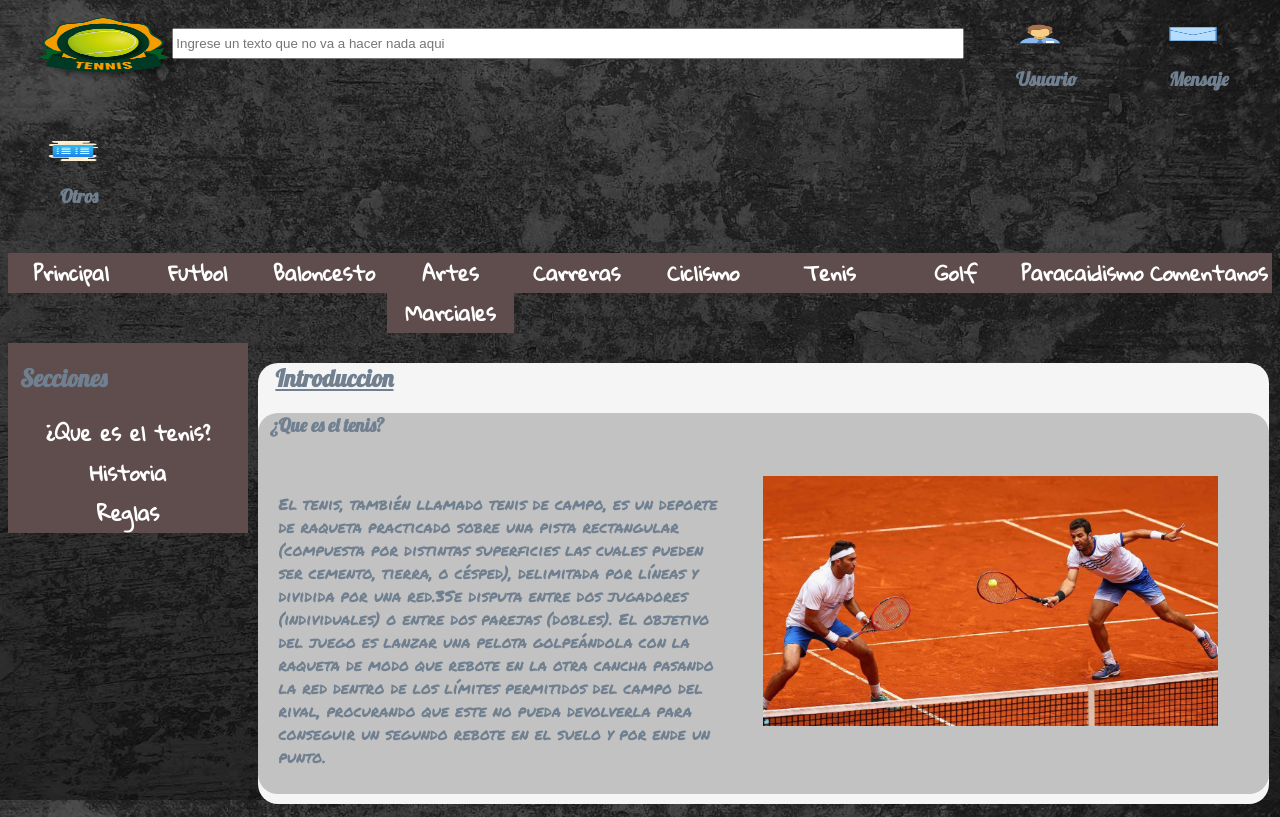
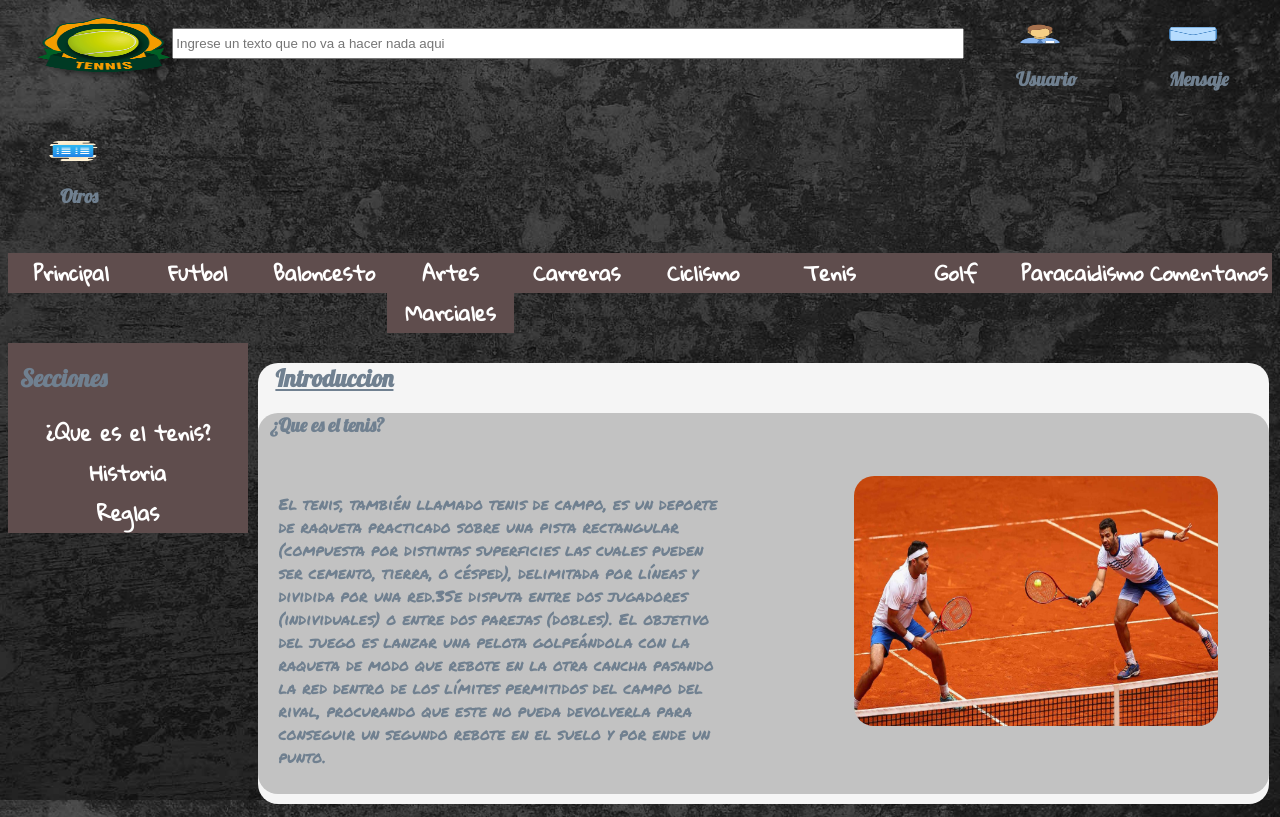
Before and after one commit to plojam/Practica02-MiSitioWeb-CSS--PabloLoja, a plain HTML site: page paginasHTML/tenis.html in a window 1280 px wide. Shown: the top 817 px of the page. Drawn offline with Linux system fonts and the light colour scheme; a web font is replaced by a local one.

Commit message:
Pequenias modificacione de estilos

```diff
--- a/CSS/dosColumnas.css
+++ b/CSS/dosColumnas.css
@@ -11,15 +11,15 @@ aside#der{
 }
 
 
-article img,article video{
-    padding-left: 2%;
-    width: 50%;
+article img,article video, article iframe{
+    margin-left: 100px;
+    border-radius: 20px;
+    width: 40%;
     float: left;
 }
 
 .ita{
-    padding-left: 2% !important;
-    width: 100% !important;
+    width: 80% !important;
     float: none !important;
 }
 
--- a/CSS/formatos.css
+++ b/CSS/formatos.css
@@ -137,9 +137,6 @@ span#derechos{
     float: right;
 }
 
-iframe{
-    float: left;
-}
 
 footer{
     font-family: fpie;
@@ -151,3 +148,7 @@ footer img{
     margin-right: 55px;
     height: 64px;
 }
+
+header img{
+    border-radius: 20px;
+}
--- a/CSS/index.css
+++ b/CSS/index.css
@@ -31,3 +31,11 @@ article#cita{
 input.btn{
     margin-bottom: 10px;
 }
+
+img{
+    border-radius: 20px;
+}
+
+section,article{
+    margin: auto 50px;
+}
--- a/CSS/tresColumnas.css
+++ b/CSS/tresColumnas.css
@@ -83,8 +83,9 @@ aside#cen video#vsolo{
 }
 
 aside#cen article img,aside#cen article video{
-    padding-left: 2%;
-    width: 50%;
+    margin-left: 50px;
+    border-radius: 20px;
+    width: 40%;
     float: left;
 }
 
```
Also changed, not shown: imagenes/obstaculos.jpg.
